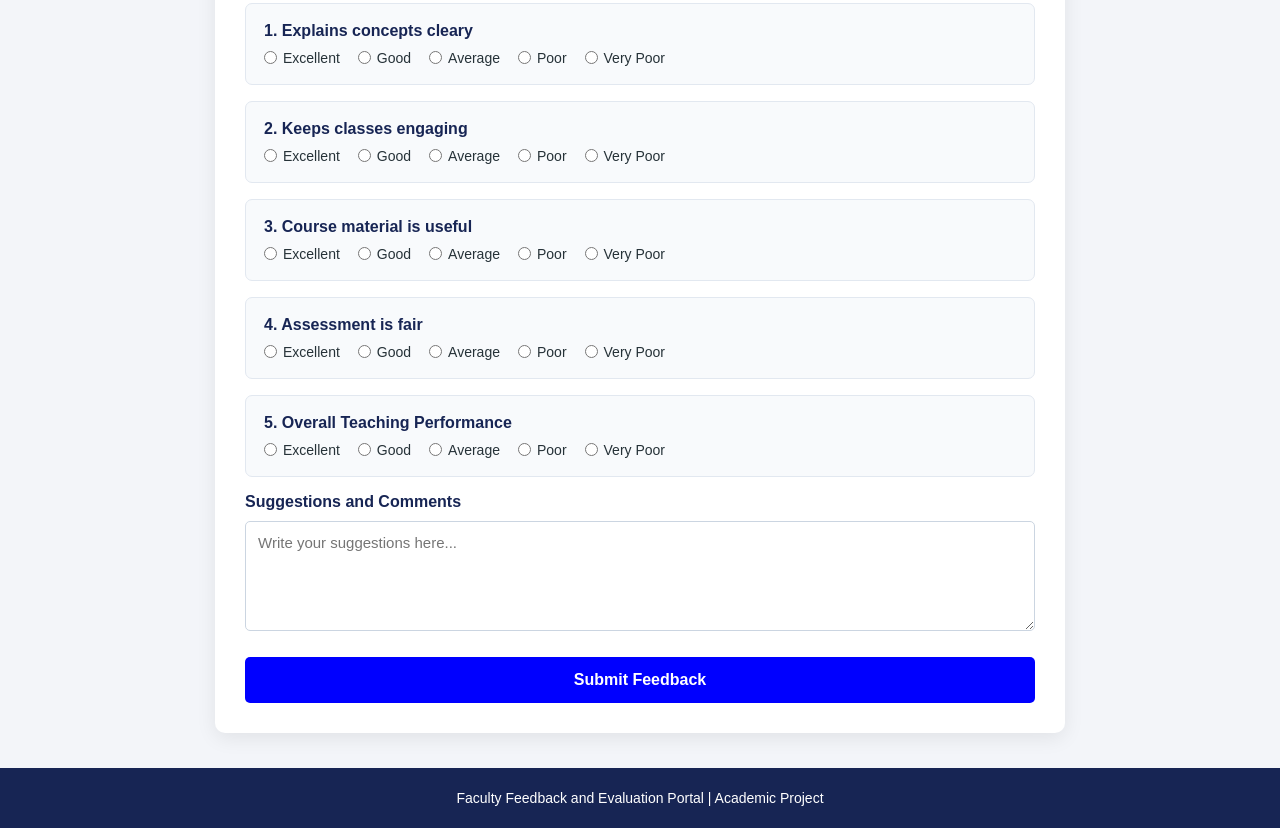
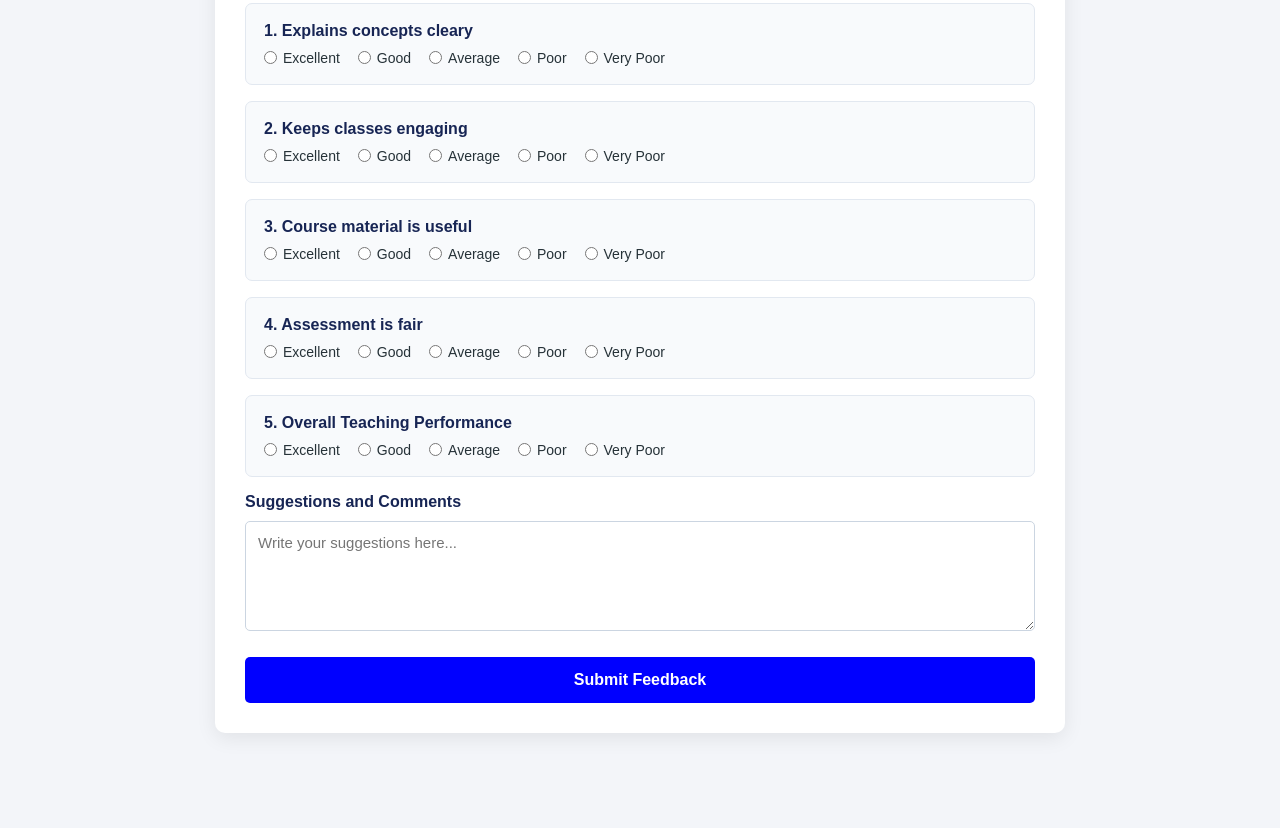
Before and after one commit to Gauravkumar0009/feedback, a plain HTML site: page index.html in a window 1280 px wide. Shown: the part 704-1532 px from the top of the page. After the commit the page ends 1472 px from the top, so only its background shows below. Drawn offline with Linux system fonts and the light colour scheme.

Commit message:
Update index.html

```diff
--- a/index.html
+++ b/index.html
@@ -131,10 +131,5 @@
 
         </form>
     </main>
-
-    <footer id="about">
-        <p>Faculty Feedback and Evaluation Portal | Academic Project</p>
-    </footer>
-
 </body>
 </html>
```
